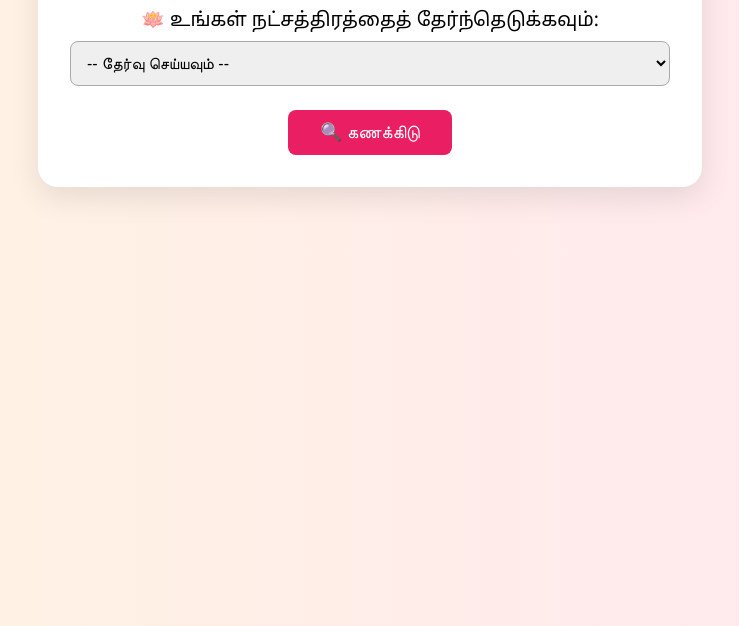
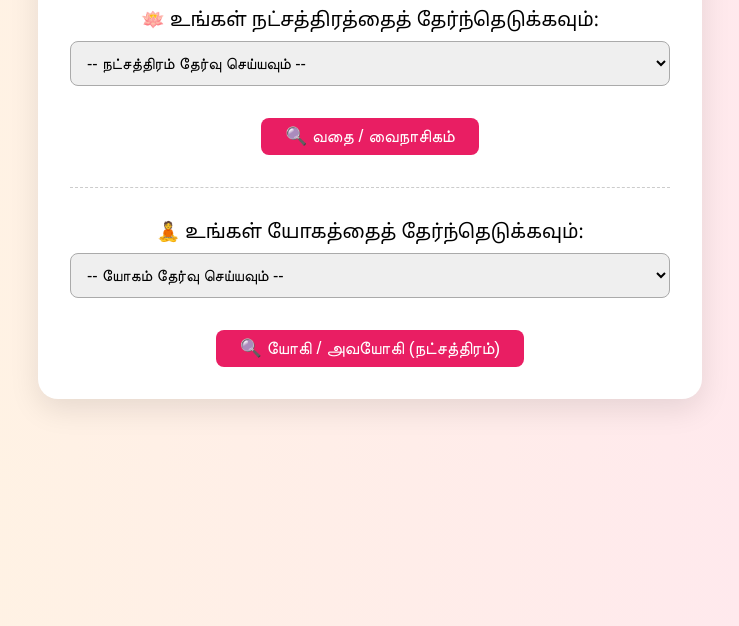
Before and after one commit to jayaprakash3195/vathai-vainasikam, a plain HTML site: page index.html in a window 1280 px wide. Shown: the part 174-800 px from the top of the page, without its empty margins (270-1009 px from the left). Drawn offline with Linux system fonts and the light colour scheme.

Commit message:
Update index.html

```diff
--- a/index.html
+++ b/index.html
@@ -2,7 +2,7 @@
 <html lang="ta">
 <head>
   <meta charset="UTF-8" />
-  <title>நட்சத்திர கணிப்பு</title>
+  <title>நட்சத்திரம் மற்றும் யோக அம்சங்கள்</title>
   <style>
     body {
       background: linear-gradient(to right, #fff5e1, #ffe6f0);
@@ -10,7 +10,6 @@
       margin: 0;
       padding: 0;
     }
-
     .container {
       max-width: 600px;
       margin: 4rem auto;
@@ -20,45 +19,39 @@
       box-shadow: 0 10px 30px rgba(0,0,0,0.1);
       text-align: center;
     }
-
     h2 {
       font-size: 1.8rem;
       margin-bottom: 1.5rem;
       color: #4e1a3d;
     }
-
     label {
       font-size: 1.2rem;
       display: block;
       margin-bottom: 0.5rem;
     }
-
     select {
       width: 100%;
       padding: 0.75rem;
       font-size: 1rem;
       border-radius: 8px;
       border: 1px solid #aaa;
-      margin-bottom: 1.5rem;
+      margin-bottom: 1rem;
     }
-
     button {
       background-color: #e91e63;
       color: white;
       font-size: 1.1rem;
-      padding: 0.75rem 2rem;
+      padding: 0.5rem 1.5rem;
       border: none;
       border-radius: 8px;
       cursor: pointer;
-      transition: background 0.3s ease;
+      margin-top: 1rem;
     }
-
     button:hover {
       background-color: #c2185b;
     }
-
     .result {
-      margin-top: 2rem;
+      margin-top: 1.5rem;
       background: #fdf4f5;
       padding: 1.5rem;
       border-radius: 12px;
@@ -68,13 +61,11 @@
       text-align: left;
       line-height: 2rem;
     }
-
     .result strong {
       color: #ad1457;
     }
-
     .emoji {
-      font-size: 1.4rem;
+      font-size: 1.3rem;
       margin-right: 0.5rem;
     }
   </style>
@@ -82,57 +73,97 @@
 <body>
 
   <div class="container">
-    <h2>🌟 நட்சத்திர கணிப்பு</h2>
+    <h2>🌟 நட்சத்திரம் & யோகம் </h2>
 
+    <!-- Nakshatra Section -->
     <label for="nakshatra">🪷 உங்கள் நட்சத்திரத்தைத் தேர்ந்தெடுக்கவும்:</label>
     <select id="nakshatra">
-      <option value="">-- தேர்வு செய்யவும் --</option>
+      <option value="">-- நட்சத்திரம் தேர்வு செய்யவும் --</option>
     </select>
+    <button onclick="showNakshatraResult()">🔍 வதை / வைநாசிகம்</button>
+    <div id="nakshatraResult" class="result" style="display:none;"></div>
 
-    <button onclick="calculate()">🔍 கணக்கிடு</button>
+    <hr style="margin: 2rem 0; border: none; border-top: 1px dashed #ccc;" />
 
-    <div id="output" class="result" style="display:none;"></div>
+    <!-- Yogam Section -->
+    <label for="yogam">🧘 உங்கள் யோகத்தைத் தேர்ந்தெடுக்கவும்:</label>
+    <select id="yogam">
+      <option value="">-- யோகம் தேர்வு செய்யவும் --</option>
+    </select>
+    <button onclick="showYogamResult()">🔍 யோகி / அவயோகி (நட்சத்திரம்)</button>
+    <div id="yogamResult" class="result" style="display:none;"></div>
+
   </div>
 
   <script>
-    const nakshatras = [
-      "அசுவினி (விஷ்கம்பம்)", "பரணி (ப்ரீதி)", "கார்த்திகை (ஆயுஷ்மான்)", "ரோகிணி (சௌபாக்கியம்)", "மிருகசீரிடம் (சோபனம்)", "திருவாதிரை (அதிகண்டம்)", "புனர்பூசம் (சுகர்மம்)",
-      "பூசம் (திருதி)", "ஆயில்யம் (சூலம்)", "மகம் (கண்டம்)", "பூரம் (விருத்தி)", "உத்திரம் (துருவம்)", "அஸ்தம் (வியாகாதம்)", "சித்திரை (ஹர்சனம்)", "சுவாதி (வஜ்ரம்)",
-      "விசாகம் (சித்தி)", "அனுஷம் (வியதீபாதம்)", "கேட்டை (வரியான்)", "மூலம் (பரீகம்)", "பூராடம் (சிவம்)", "உத்திராடம் (சித்தம்)", "திருவோணம் (சாத்தியம்)",
-      "அவிட்டம் (சுபம்)", "சதயம் (சுப்பிரம்)", "பூரட்டாதி (பிரம்மம்)", "உத்திரட்டாதி (மாஹேத்திரம்)", "ரேவதி (வைதிருதி)"
+    const nakshatraList = [
+      "அசுவினி", "பரணி", "கார்த்திகை", "ரோகிணி", "மிருகசீரிடம்", "திருவாதிரை", "புனர்பூசம்",
+      "பூசம்", "ஆயில்யம்", "மகம்", "பூரம்", "உத்திரம்", "அஸ்தம்", "சித்திரை", "சுவாதி",
+      "விசாகம்", "அனுஷம்", "கேட்டை", "மூலம்", "பூராடம்", "உத்திராடம்", "திருவோணம்",
+      "அவிட்டம்", "சதயம்", "பூரட்டாதி", "உத்திரட்டாதி", "ரேவதி"
     ];
 
-    const select = document.getElementById("nakshatra");
-    nakshatras.forEach((nakshatra, i) => {
-      const option = document.createElement("option");
-      option.value = i;
-      option.textContent = nakshatra;
-      select.appendChild(option);
+    const yogamList = [
+      "விஷ்கம்பம்", "ப்ரீதி", "ஆயுஷ்மான்", "சௌபாக்கியம்", "சோபனம்", "அதிகண்டம்", "சுகர்மம்",
+      "திருதி", "சூலம்", "கண்டம்", "விருத்தி", "துருவம்", "வியாகாதம்", "ஹர்சனம்", "வஜ்ரம்",
+      "சித்தி", "வியதீபாதம்", "வரியான்", "பரீகம்", "சிவம்", "சித்தம்", "சாத்தியம்",
+      "சுபம்", "சுப்பிரம்", "பிரம்மம்", "மாஹேத்திரம்", "வைதிருதி"
+    ];
+
+    // Populate dropdowns
+    const nakshatraSelect = document.getElementById("nakshatra");
+    const yogamSelect = document.getElementById("yogam");
+
+    nakshatraList.forEach((name, i) => {
+      nakshatraSelect.add(new Option(name, i));
     });
 
-    function calculate() {
-      const selectedIndex = parseInt(select.value);
-      const output = document.getElementById("output");
+    yogamList.forEach((name, i) => {
+      yogamSelect.add(new Option(name, i));
+    });
 
-      if (isNaN(selectedIndex)) {
-        output.style.display = "none";
-        alert("தயவுசெய்து ஒரு நட்சத்திரத்தைத் தேர்ந்தெடுக்கவும்.");
+    // Nakshatra logic
+    function showNakshatraResult() {
+      const index = parseInt(nakshatraSelect.value);
+      const result = document.getElementById("nakshatraResult");
+
+      if (isNaN(index)) {
+        alert("நட்சத்திரத்தைத் தேர்ந்தெடுக்கவும்.");
+        result.style.display = "none";
         return;
       }
 
-      const vainasikamIndex = (selectedIndex + 21) % 27;
-      const vathaiIndex = (selectedIndex + 6) % 27;
-      const yogiIndex = (selectedIndex + 7) % 27;
-      const avayogiIndex = (selectedIndex + 21) % 27;
+      const vathaiIndex = (index + 6) % 27;
+      const vainasikamIndex = (index + 21) % 27;
 
-      output.innerHTML = `
-        <span class="emoji">🌠</span><strong>நட்சத்திரம்:</strong> ${nakshatras[selectedIndex]}<br><br>
-        <span class="emoji">🌠</span><strong>வைநாசிகம்:</strong> ${nakshatras[vainasikamIndex]}<br><br>
-        <span class="emoji">⚡</span><strong>வதை நட்சத்திரம்:</strong> ${nakshatras[vathaiIndex]}<br><br>
-        <span class="emoji">🧘</span><strong>யோகி நட்சத்திரம்:</strong> ${nakshatras[yogiIndex]}<br><br>
-        <span class="emoji">🚫</span><strong>அவயோகி:</strong> ${nakshatras[avayogiIndex]}
+      result.innerHTML = `
+        <span class="emoji">🌟</span><strong>தேர்ந்தெடுத்த நட்சத்திரம்:</strong> ${nakshatraList[index]}<br><br>
+        <span class="emoji">⚡</span><strong>வதை நட்சத்திரம் (7வது):</strong> ${nakshatraList[vathaiIndex]}<br><br>
+        <span class="emoji">🚫</span><strong>வைநாசிகம் (22வது):</strong> ${nakshatraList[vainasikamIndex]}
       `;
-      output.style.display = "block";
+      result.style.display = "block";
+    }
+
+    // Yogam logic (updated to show Nakshatra instead of Yogam)
+    function showYogamResult() {
+      const index = parseInt(yogamSelect.value);
+      const result = document.getElementById("yogamResult");
+
+      if (isNaN(index)) {
+        alert("யோகத்தைத் தேர்ந்தெடுக்கவும்.");
+        result.style.display = "none";
+        return;
+      }
+
+      const yogiIndex = (index + 7) % 27;
+      const avayogiIndex = (index + 21) % 27;
+
+      result.innerHTML = `
+        <span class="emoji">🧘</span><strong>தேர்ந்தெடுத்த யோகம்:</strong> ${yogamList[index]}<br><br>
+        <span class="emoji">🌠</span><strong>யோகி நட்சத்திரம் (8வது):</strong> ${nakshatraList[yogiIndex]}<br><br>
+        <span class="emoji">🚫</span><strong>அவயோகி நட்சத்திரம் (22வது):</strong> ${nakshatraList[avayogiIndex]}
+      `;
+      result.style.display = "block";
     }
   </script>
 
```
